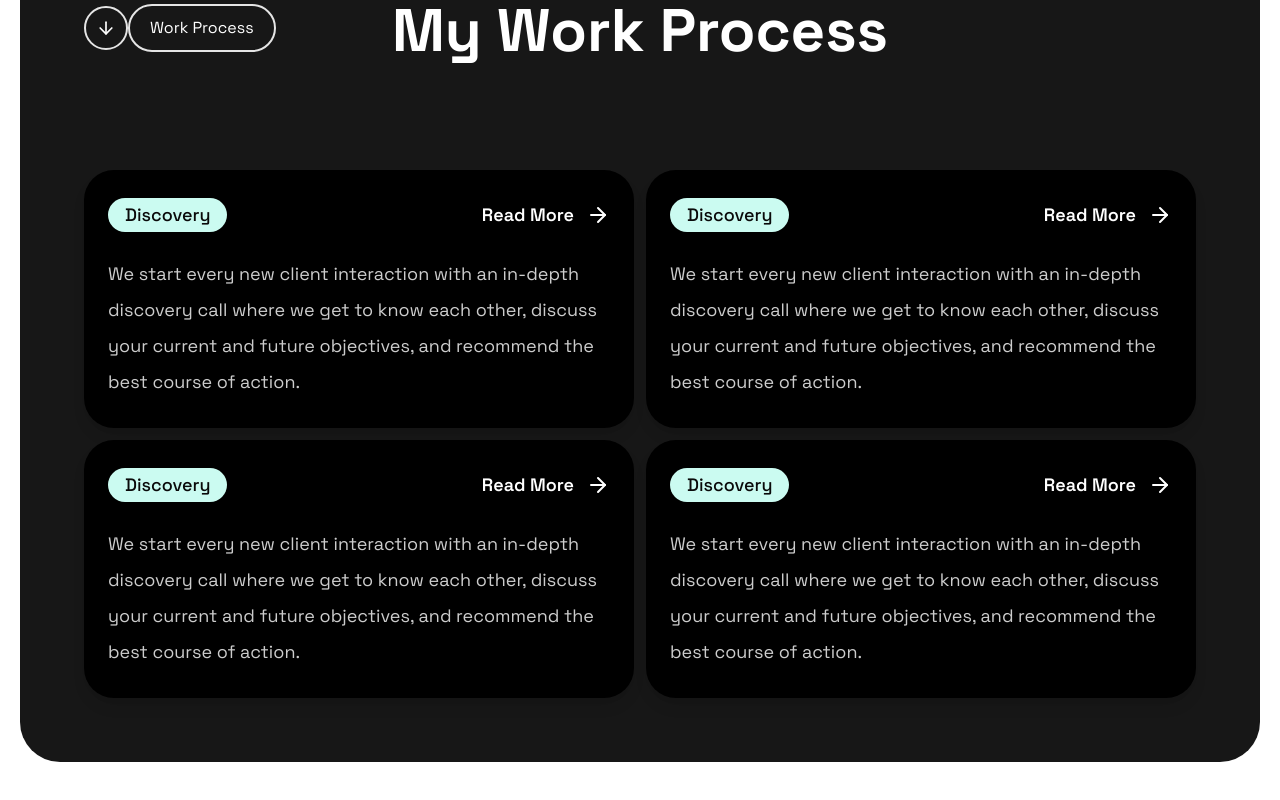
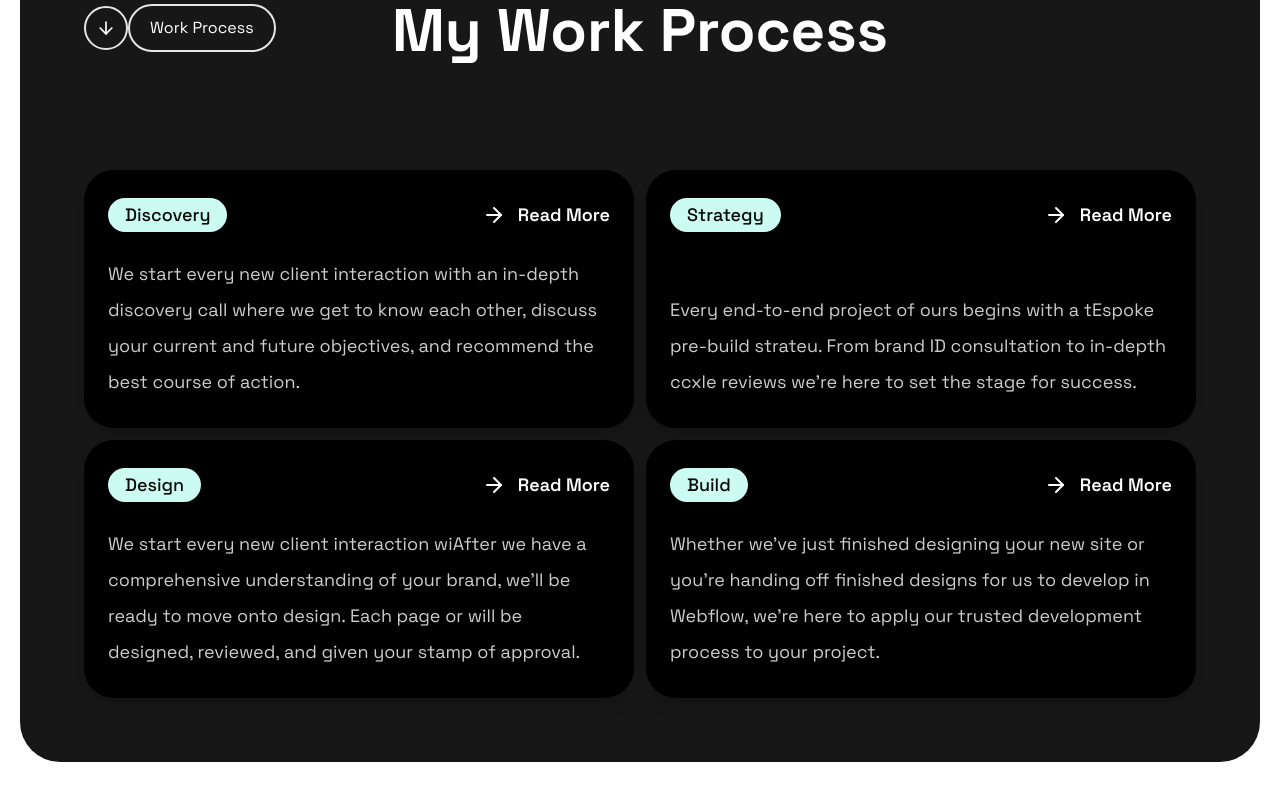
Before and after one commit to abdurrahmanmahmud5981/abdur.me, a Next.js app: page / in a window 1280 px wide. Shown: the part 2199-2999 px from the top of the page. Built offline with nearby package versions, Linux system fonts and the light colour scheme.

Commit message:
fix: correct step names and descriptions in WorkProcessSection component

```diff
--- a/src/app/components/work-process/work-process.tsx
+++ b/src/app/components/work-process/work-process.tsx
@@ -13,18 +13,18 @@ const process = [
         see: "/"
     },
     {
-        step: "Discovery",
-        description: "We start every new client interaction with an in-depth discovery call where we get to know each other, discuss your current and future objectives, and recommend the best course of action.",
+        step: "Strategy",
+        description: "Every end-to-end project of ours begins with a tEspoke pre-build strateu. From brand ID consultation to in-depth ccxle reviews we're here to set the stage for success.",
         see: "/"
     },
     {
-        step: "Discovery",
-        description: "We start every new client interaction with an in-depth discovery call where we get to know each other, discuss your current and future objectives, and recommend the best course of action.",
+        step: "Design",
+        description: "We start every new client interaction wiAfter we have a comprehensive understanding of your brand, we'll be ready to move onto design. Each page or will be designed, reviewed, and given your stamp of approval.",
         see: "/"
     },
     {
-        step: "Discovery",
-        description: "We start every new client interaction with an in-depth discovery call where we get to know each other, discuss your current and future objectives, and recommend the best course of action.",
+        step: "Build",
+        description: "Whether we've just finished designing your new site or you're handing off finished designs for us to develop in Webflow, we're here to apply our trusted development process to your project.",
         see: "/"
     }
 ]
@@ -53,8 +53,9 @@ const WorkProcessSection = () => {
                             group-hover:bg-neutral-900 group-hover:text-white
                             rounded-full px-4 font-medium'>{item.step}</Badge>
                             <Link href={'/'} className='flex items-center text-white text-lg font-semibold group-hover:text-black transition-colors duration-300'>
-                                Read More
-                                <ArrowRightIcon className='ml-3' />
+
+                                <ArrowRightIcon className='mr-3' />
+                                <span className='cursor-pointer hover:underline'>Read More</span>
                             </Link>
                         </CardHeader>
                         <CardContent>
```
